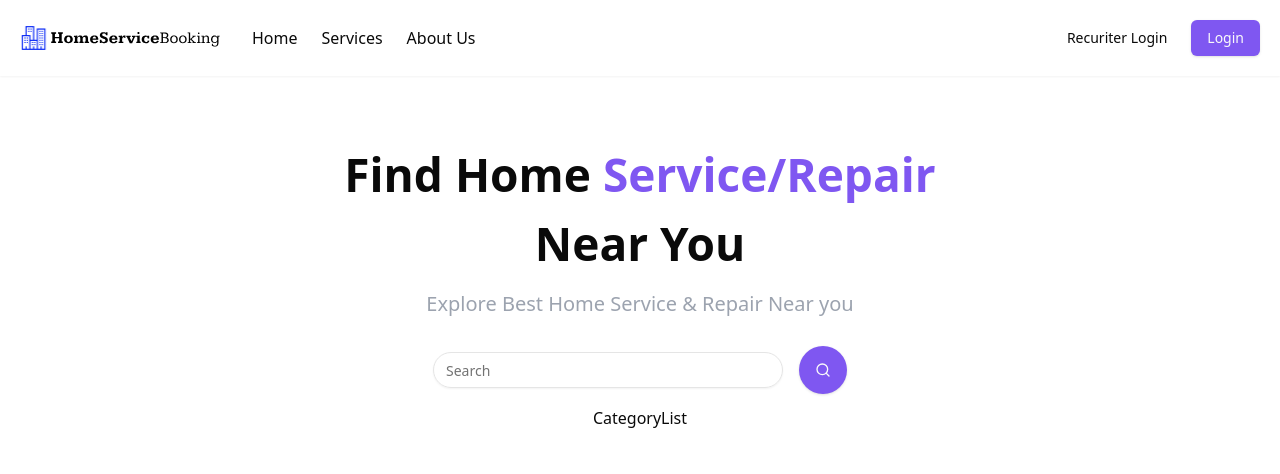
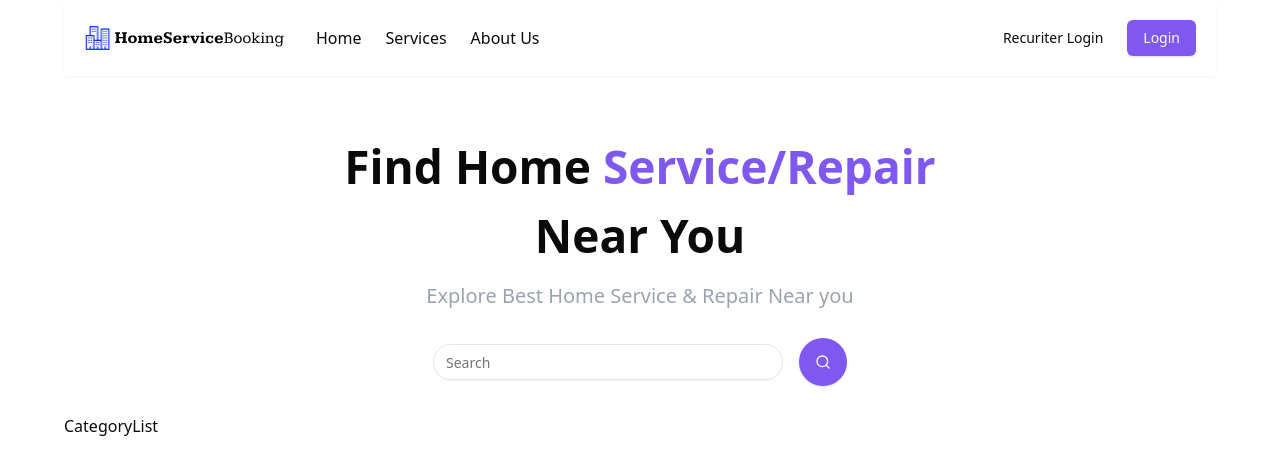
Before and after one commit to K-Aayush/HomeServiceBooking-Frontend, a React (Vite) app: page / in a window 1280 px wide. Shown: the top 474 px of the page. Built offline with nearby package versions, Linux system fonts and the light colour scheme; no server answers.

Commit message:
update :: changed the categoryList place from hero to home page and changed the container style

```diff
--- a/src/components/Hero.tsx
+++ b/src/components/Hero.tsx
@@ -3,7 +3,6 @@ import { Button } from "./ui/button";
 import { Search } from "lucide-react";
 import { useContext, useRef } from "react";
 import { AppContext } from "../context/AppContext";
-import CategoryList from "./CategoryList";
 
 const Hero = () => {
   const { setIsSearched, setSearchFilter } = useContext(AppContext);
@@ -19,7 +18,7 @@ const Hero = () => {
     setIsSearched(true);
   };
   return (
-    <div className="flex flex-col gap-3 items-center justify-center">
+    <div className="flex flex-col gap-3 items-center justify-center pt-14 pb-7">
       <h2 className="font-bold text-[46px] text-center">
         Find Home <span className="text-primary">Service/Repair</span> <br />
         Near You
@@ -37,7 +36,6 @@ const Hero = () => {
           <Search className="w-4 h-4" />
         </Button>
       </div>
-      <CategoryList />
     </div>
   );
 };
--- a/src/components/Navbar.tsx
+++ b/src/components/Navbar.tsx
@@ -23,6 +23,7 @@ const Navbar = () => {
     setIsSheetOpen(false);
   };
   return (
+    <div className="mx-6 md:mx-16">
       <div className="flex shadow-sm p-5 justify-between">
         <div className="flex items-center gap-8">
           {/* logo */}
@@ -99,6 +100,7 @@ const Navbar = () => {
           {isLoaded && user && <UserButton />}
         </div>
       </div>
+    </div>
   );
 };
 
--- a/src/pages/Home.tsx
+++ b/src/pages/Home.tsx
@@ -1,10 +1,11 @@
-import React from "react";
 import Hero from "../components/Hero";
+import CategoryList from "../components/CategoryList";
 
 const Home = () => {
   return (
-    <div className="container mx-auto px-4 py-16">
+    <div className="mx-6 md:mx-16">
       <Hero />
+      <CategoryList />
     </div>
   );
 };
```
Lines whose indentation alone changed are shown as unchanged.
